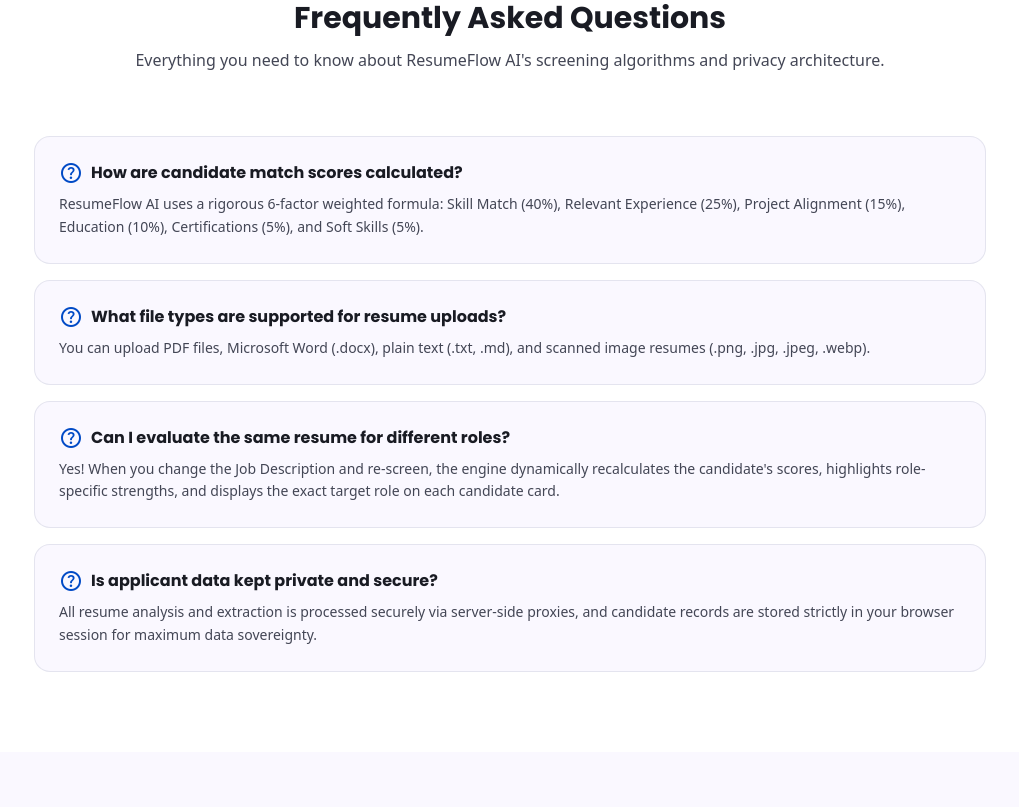
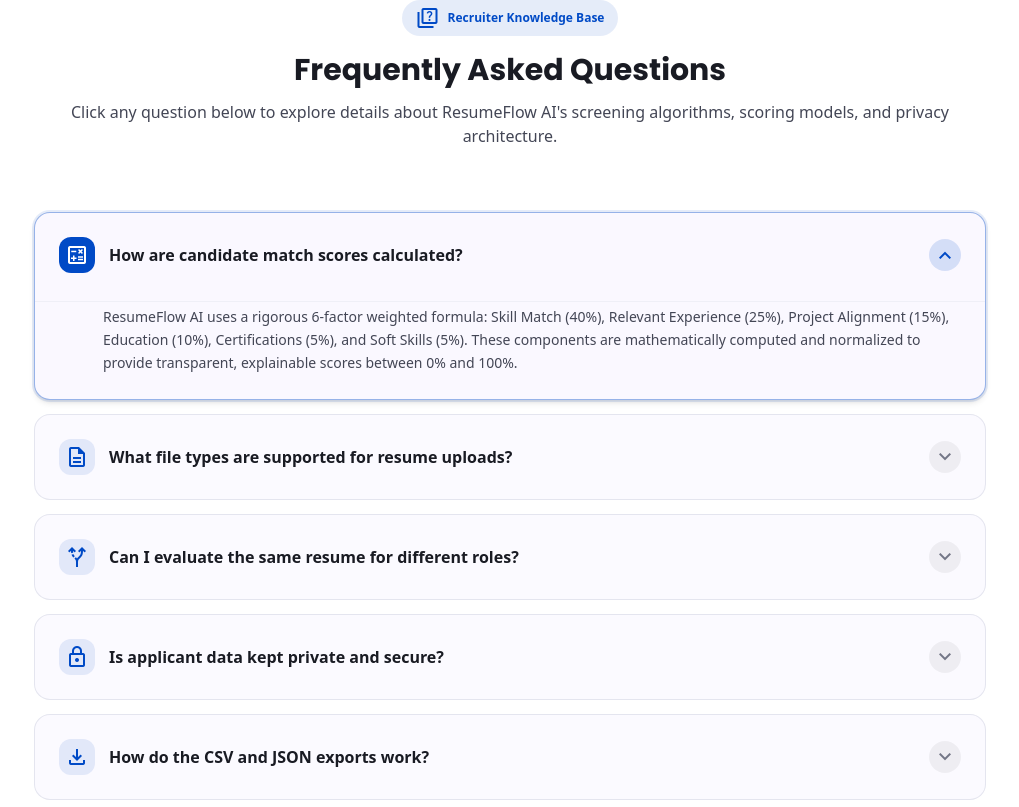
Before and after one commit to bikram73/ResumeFlow_AI, a React (Vite) app: page / in a window 1280 px wide. Shown: the part 3573-4380 px from the top of the page, without its empty margins (130-1149 px from the left). Built offline with nearby package versions, Linux system fonts and the light colour scheme.

Commit message:
first commit

```diff
--- a/src/components/LandingPage.tsx
+++ b/src/components/LandingPage.tsx
@@ -1,4 +1,4 @@
-import React from 'react';
+import React, { useState } from 'react';
 import { ActiveTab } from '../types';
 import { Footer } from './Footer';
 
@@ -7,6 +7,39 @@
 }
 
 export const LandingPage: React.FC<LandingPageProps> = ({ setActiveTab }) => {
+  const [openFaq, setOpenFaq] = useState<number | null>(0);
+
+  const toggleFaq = (index: number) => {
+    setOpenFaq(prev => (prev === index ? null : index));
+  };
+
+  const faqs = [
+    {
+      q: "How are candidate match scores calculated?",
+      a: "ResumeFlow AI uses a rigorous 6-factor weighted formula: Skill Match (40%), Relevant Experience (25%), Project Alignment (15%), Education (10%), Certifications (5%), and Soft Skills (5%). These components are mathematically computed and normalized to provide transparent, explainable scores between 0% and 100%.",
+      icon: "calculate"
+    },
+    {
+      q: "What file types are supported for resume uploads?",
+      a: "You can upload PDF files, Microsoft Word (.docx), plain text (.txt, .md), and scanned image resumes (.png, .jpg, .jpeg, .webp). The system uses Gemini Multimodal Vision OCR and local stream processors with automatic failover.",
+      icon: "description"
+    },
+    {
+      q: "Can I evaluate the same resume for different roles?",
+      a: "Yes! When you change the Job Description and re-screen, the engine dynamically recalculates the candidate's scores, highlights role-specific strengths and missing skills, and displays the exact target role on each candidate card.",
+      icon: "alt_route"
+    },
+    {
+      q: "Is applicant data kept private and secure?",
+      a: "All resume analysis and extraction is processed securely via server-side proxies, and candidate records are stored strictly in your browser's local session for maximum data sovereignty. No sensitive candidate PII is persisted on third-party databases.",
+      icon: "lock"
+    },
+    {
+      q: "How do the CSV and JSON exports work?",
+      a: "With a single click on the Solutions or Candidates screen, you can export your entire screened shortlist including candidate names, roles, contact details, match scores, breakdown percentages, missing skills, and AI executive summaries.",
+      icon: "file_download"
+    }
+  ];
   return (
     <div className="min-h-screen bg-[#faf8ff] text-[#191b23] flex flex-col pt-[72px]">
       {/* Hero Section */}
@@ -369,54 +402,71 @@
       <section className="py-20 bg-white border-t border-[#c3c6d7]/30">
         <div className="max-w-[1000px] mx-auto px-6">
           <div className="text-center mb-16">
+            <div className="inline-flex items-center gap-2 bg-[#004ac6]/10 text-[#004ac6] px-3.5 py-1.5 rounded-full text-xs font-bold mb-4">
+              <span className="material-symbols-outlined text-[16px]">quiz</span>
+              Recruiter Knowledge Base
+            </div>
             <h2 className="font-headline-lg text-2xl md:text-3xl font-bold mb-3">
               Frequently Asked Questions
             </h2>
             <p className="text-[#434655] text-sm md:text-base">
-              Everything you need to know about ResumeFlow AI's screening algorithms and privacy architecture.
+              Click any question below to explore details about ResumeFlow AI's screening algorithms, scoring models, and privacy architecture.
             </p>
           </div>
 
-          <div className="space-y-4 text-left">
-            <div className="p-6 rounded-2xl bg-[#faf8ff] border border-[#c3c6d7]/40">
-              <h4 className="font-bold text-base text-[#191b23] mb-2 flex items-center gap-2">
-                <span className="material-symbols-outlined text-[#004ac6] text-xl">help</span>
-                How are candidate match scores calculated?
-              </h4>
-              <p className="text-[#434655] text-xs md:text-sm leading-relaxed">
-                ResumeFlow AI uses a rigorous 6-factor weighted formula: Skill Match (40%), Relevant Experience (25%), Project Alignment (15%), Education (10%), Certifications (5%), and Soft Skills (5%).
-              </p>
-            </div>
+          <div className="space-y-3.5 text-left">
+            {faqs.map((faq, idx) => {
+              const isOpen = openFaq === idx;
+              return (
+                <div
+                  key={idx}
+                  className={`rounded-2xl transition-all duration-200 border ${
+                    isOpen
+                      ? 'bg-[#faf8ff] border-[#004ac6]/40 shadow-md ring-2 ring-[#004ac6]/10'
+                      : 'bg-[#faf8ff]/70 border-[#c3c6d7]/40 hover:bg-[#faf8ff] hover:border-[#004ac6]/20'
+                  }`}
+                >
+                  <button
+                    type="button"
+                    onClick={() => toggleFaq(idx)}
+                    className="w-full p-5 sm:p-6 text-left flex items-center justify-between gap-4 cursor-pointer focus:outline-none"
+                    aria-expanded={isOpen}
+                  >
+                    <div className="flex items-center gap-3.5">
+                      <div
+                        className={`w-9 h-9 rounded-xl flex items-center justify-center shrink-0 transition-colors ${
+                          isOpen
+                            ? 'bg-[#004ac6] text-white'
+                            : 'bg-[#004ac6]/10 text-[#004ac6]'
+                        }`}
+                      >
+                        <span className="material-symbols-outlined text-[20px]">
+                          {faq.icon}
+                        </span>
+                      </div>
+                      <span className="font-bold text-sm sm:text-base text-[#191b23]">
+                        {faq.q}
+                      </span>
+                    </div>
+                    <div
+                      className={`w-8 h-8 rounded-full flex items-center justify-center shrink-0 transition-transform duration-200 ${
+                        isOpen ? 'rotate-180 bg-[#004ac6]/15 text-[#004ac6]' : 'text-[#737686] bg-black/5'
+                      }`}
+                    >
+                      <span className="material-symbols-outlined text-[20px]">
+                        expand_more
+                      </span>
+                    </div>
+                  </button>
 
-            <div className="p-6 rounded-2xl bg-[#faf8ff] border border-[#c3c6d7]/40">
-              <h4 className="font-bold text-base text-[#191b23] mb-2 flex items-center gap-2">
-                <span className="material-symbols-outlined text-[#004ac6] text-xl">help</span>
-                What file types are supported for resume uploads?
-              </h4>
-              <p className="text-[#434655] text-xs md:text-sm leading-relaxed">
-                You can upload PDF files, Microsoft Word (.docx), plain text (.txt, .md), and scanned image resumes (.png, .jpg, .jpeg, .webp).
-              </p>
-            </div>
-
-            <div className="p-6 rounded-2xl bg-[#faf8ff] border border-[#c3c6d7]/40">
-              <h4 className="font-bold text-base text-[#191b23] mb-2 flex items-center gap-2">
-                <span className="material-symbols-outlined text-[#004ac6] text-xl">help</span>
-                Can I evaluate the same resume for different roles?
-              </h4>
-              <p className="text-[#434655] text-xs md:text-sm leading-relaxed">
-                Yes! When you change the Job Description and re-screen, the engine dynamically recalculates the candidate's scores, highlights role-specific strengths, and displays the exact target role on each candidate card.
-              </p>
-            </div>
-
-            <div className="p-6 rounded-2xl bg-[#faf8ff] border border-[#c3c6d7]/40">
-              <h4 className="font-bold text-base text-[#191b23] mb-2 flex items-center gap-2">
-                <span className="material-symbols-outlined text-[#004ac6] text-xl">help</span>
-                Is applicant data kept private and secure?
-              </h4>
-              <p className="text-[#434655] text-xs md:text-sm leading-relaxed">
-                All resume analysis and extraction is processed securely via server-side proxies, and candidate records are stored strictly in your browser session for maximum data sovereignty.
-              </p>
-            </div>
+                  {isOpen && (
+                    <div className="px-5 pb-5 sm:px-6 sm:pb-6 pt-1 text-xs sm:text-sm text-[#434655] leading-relaxed border-t border-[#c3c6d7]/20 mt-1 animate-fade-in pl-[56px] sm:pl-[68px]">
+                      {faq.a}
+                    </div>
+                  )}
+                </div>
+              );
+            })}
           </div>
         </div>
       </section>
```
